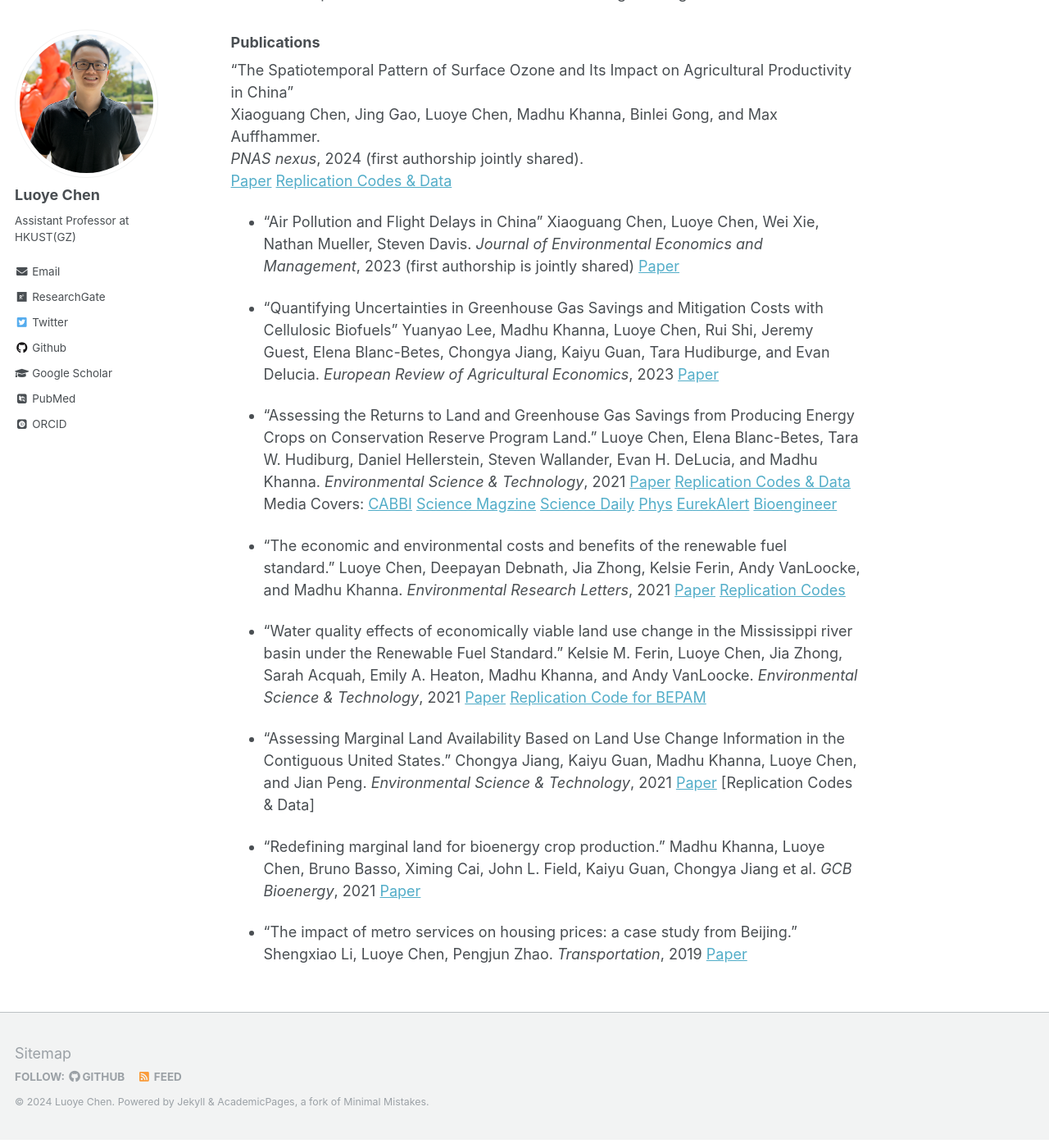
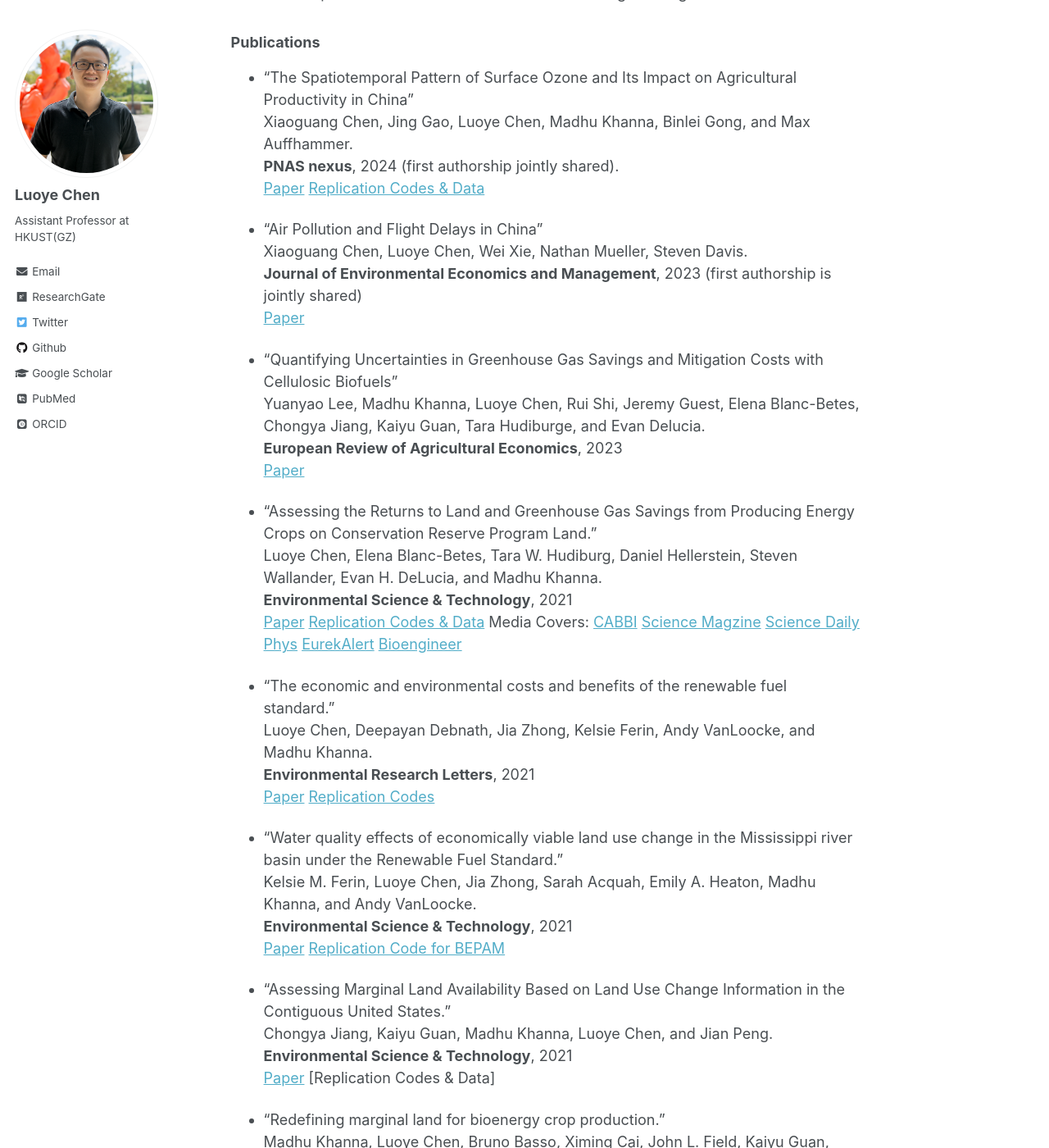
Before and after one commit to luoyec/luoyec.github.io, a Jekyll site: the page built from _pages/publication2.md, in a window 1280 px wide and 1400 px high, scrolled down 585 px. Shown: the whole window at 82% size. Built offline with Jekyll 4.4.1, drawn with Linux system fonts in a browser that asks for light colours; some web fonts are replaced; some of the changed text lies outside the part shown.

Commit message:
Update publication2.md

```diff
--- a/_pages/publication2.md
+++ b/_pages/publication2.md
@@ -19,48 +19,48 @@ redirect_from:
 - The adoption and diffusion of sustainable technologies: insights from text data
 
 ### Publications
-"The Spatiotemporal Pattern of Surface Ozone and Its Impact on Agricultural Productivity in China" \
-Xiaoguang Chen, Jing Gao, Luoye Chen, Madhu Khanna, Binlei Gong, and Max Auffhammer. \
-*PNAS nexus*, 2024 (first authorship jointly shared).\
-[Paper](https://doi.org/10.1093/pnasnexus/pgad435) [Replication Codes & Data](https://zenodo.org/records/10280292)
+- "The Spatiotemporal Pattern of Surface Ozone and Its Impact on Agricultural Productivity in China" \
+  Xiaoguang Chen, Jing Gao, Luoye Chen, Madhu Khanna, Binlei Gong, and Max Auffhammer. \
+  **PNAS nexus**, 2024 (first authorship jointly shared).\
+  [Paper](https://doi.org/10.1093/pnasnexus/pgad435) [Replication Codes & Data](https://zenodo.org/records/10280292)
 
-- “Air Pollution and Flight Delays in China"
-  Xiaoguang Chen, Luoye Chen, Wei Xie, Nathan Mueller, Steven Davis.
-  *Journal of Environmental Economics and Management*, 2023 (first authorship is jointly shared)
+- “Air Pollution and Flight Delays in China" \
+  Xiaoguang Chen, Luoye Chen, Wei Xie, Nathan Mueller, Steven Davis. \
+  **Journal of Environmental Economics and Management**, 2023 (first authorship is jointly shared) \
   [Paper](https://doi.org/10.1016/j.jeem.2023.102810)
 
-- "Quantifying Uncertainties in Greenhouse Gas Savings and Mitigation Costs with Cellulosic Biofuels"
-   Yuanyao Lee, Madhu Khanna, Luoye Chen, Rui Shi, Jeremy Guest, Elena Blanc-Betes, Chongya Jiang, Kaiyu Guan, Tara Hudiburge, and Evan Delucia.
-  *European Review of Agricultural Economics*, 2023
+- "Quantifying Uncertainties in Greenhouse Gas Savings and Mitigation Costs with Cellulosic Biofuels" \
+   Yuanyao Lee, Madhu Khanna, Luoye Chen, Rui Shi, Jeremy Guest, Elena Blanc-Betes, Chongya Jiang, Kaiyu Guan, Tara Hudiburge, and Evan Delucia. \
+  **European Review of Agricultural Economics**, 2023 \
   [Paper](https://doi.org/10.1093/erae/jbad036)
 
-- "Assessing the Returns to Land and Greenhouse Gas Savings from Producing Energy Crops on Conservation Reserve Program Land."
-  Luoye Chen, Elena Blanc-Betes, Tara W. Hudiburg, Daniel Hellerstein, Steven Wallander, Evan H. DeLucia, and Madhu Khanna.
-  *Environmental Science & Technology*, 2021
+- "Assessing the Returns to Land and Greenhouse Gas Savings from Producing Energy Crops on Conservation Reserve Program Land." \
+  Luoye Chen, Elena Blanc-Betes, Tara W. Hudiburg, Daniel Hellerstein, Steven Wallander, Evan H. DeLucia, and Madhu Khanna. \
+  **Environmental Science & Technology**, 2021 \
   [Paper](https://pubs.acs.org/doi/pdf/10.1021/acs.est.0c06133) [Replication Codes & Data](https://doi.org/10.13012/B2IDB-2224392_V2)
   Media Covers: [CABBI](https://cabbi.bio/cabbi-challenges-crp-status-quo-mitigates-fossil-fuels/) [Science Magzine](https://scienmag.com/cabbi-researchers-challenge-the-crp-status-quo-to-mitigate-fossil-fuels/) [Science Daily](https://www.sciencedaily.com/releases/2021/02/210223110729.htm) [Phys](https://phys.org/news/2021-02-crp-status-quo-mitigate-fossil.html) [EurekAlert](https://www.eurekalert.org/pub_releases/2021-02/uoia-crc022221.php) [Bioengineer](https://bioengineer.org/cabbi-researchers-challenge-the-crp-status-quo-to-mitigate-fossil-fuels/)
 
-- "The economic and environmental costs and benefits of the renewable fuel standard."
-  Luoye Chen, Deepayan Debnath, Jia Zhong, Kelsie Ferin, Andy VanLoocke, and Madhu Khanna.
-  *Environmental Research Letters*, 2021
+- "The economic and environmental costs and benefits of the renewable fuel standard." \
+  Luoye Chen, Deepayan Debnath, Jia Zhong, Kelsie Ferin, Andy VanLoocke, and Madhu Khanna. \
+  **Environmental Research Letters**, 2021 \
   [Paper](https://iopscience.iop.org/article/10.1088/1748-9326/abd7af/pdf) [Replication Codes](https://doi.org/10.13012/B2IDB-9851670_V1)
 
-- "Water quality effects of economically viable land use change in the Mississippi river basin under the Renewable Fuel Standard."
-  Kelsie M. Ferin, Luoye Chen, Jia Zhong, Sarah Acquah, Emily A. Heaton, Madhu Khanna, and Andy VanLoocke.
-  *Environmental Science & Technology*, 2021
+- "Water quality effects of economically viable land use change in the Mississippi river basin under the Renewable Fuel Standard." \
+  Kelsie M. Ferin, Luoye Chen, Jia Zhong, Sarah Acquah, Emily A. Heaton, Madhu Khanna, and Andy VanLoocke. \
+  **Environmental Science & Technology**, 2021 \
   [Paper](https://pubs.acs.org/doi/pdf/10.1021/acs.est.0c04358) [Replication Code for BEPAM](https://doi.org/10.13012/B2IDB-3388479_V1)
 
-- "Assessing Marginal Land Availability Based on Land Use Change Information in the Contiguous United States."
-  Chongya Jiang, Kaiyu Guan, Madhu Khanna, Luoye Chen, and Jian Peng.
-  *Environmental Science & Technology*, 2021
+- "Assessing Marginal Land Availability Based on Land Use Change Information in the Contiguous United States." \
+  Chongya Jiang, Kaiyu Guan, Madhu Khanna, Luoye Chen, and Jian Peng. \
+  **Environmental Science & Technology**, 2021 \
   [Paper](https://pubs.acs.org/doi/pdf/10.1021/acs.est.1c02236) [Replication Codes & Data]
 
-- "Redefining marginal land for bioenergy crop production."
-  Madhu Khanna, Luoye Chen, Bruno Basso, Ximing Cai, John L. Field, Kaiyu Guan, Chongya Jiang et al.
-  *GCB Bioenergy*, 2021
-  [Paper](https://onlinelibrary.wiley.com/doi/full/10.1111/gcbb.12877)
+- "Redefining marginal land for bioenergy crop production." \
+  Madhu Khanna, Luoye Chen, Bruno Basso, Ximing Cai, John L. Field, Kaiyu Guan, Chongya Jiang et al. \
+  **GCB Bioenergy**, 2021 \
+  [Paper](https://onlinelibrary.wiley.com/doi/full/10.1111/gcbb.12877) \
 
-- "The impact of metro services on housing prices: a case study from Beijing."
-  Shengxiao Li, Luoye Chen, Pengjun Zhao.
-  *Transportation*, 2019
+- "The impact of metro services on housing prices: a case study from Beijing." \
+  Shengxiao Li, Luoye Chen, Pengjun Zhao. \
+  **Transportation**, 2019 \
   [Paper](https://link.springer.com/article/10.1007/s11116-017-9834-7)
```
